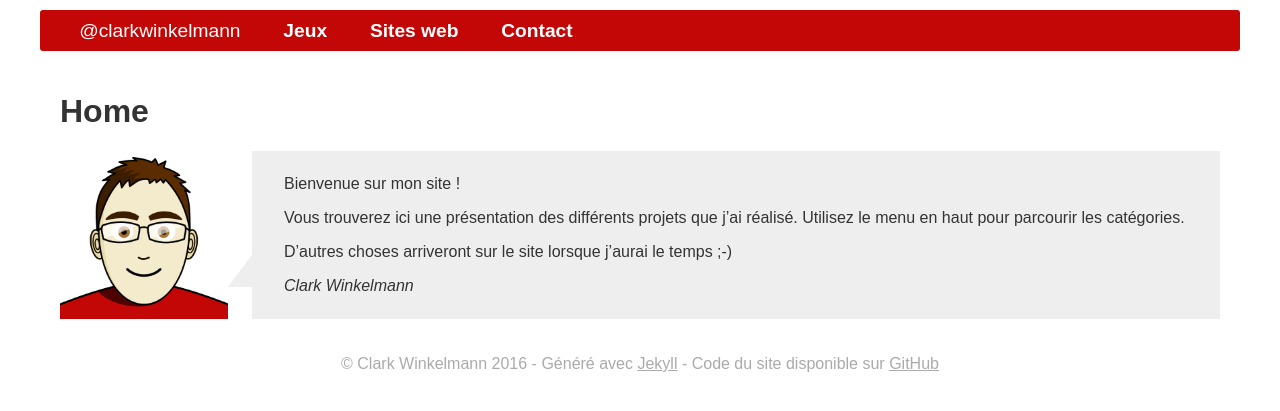
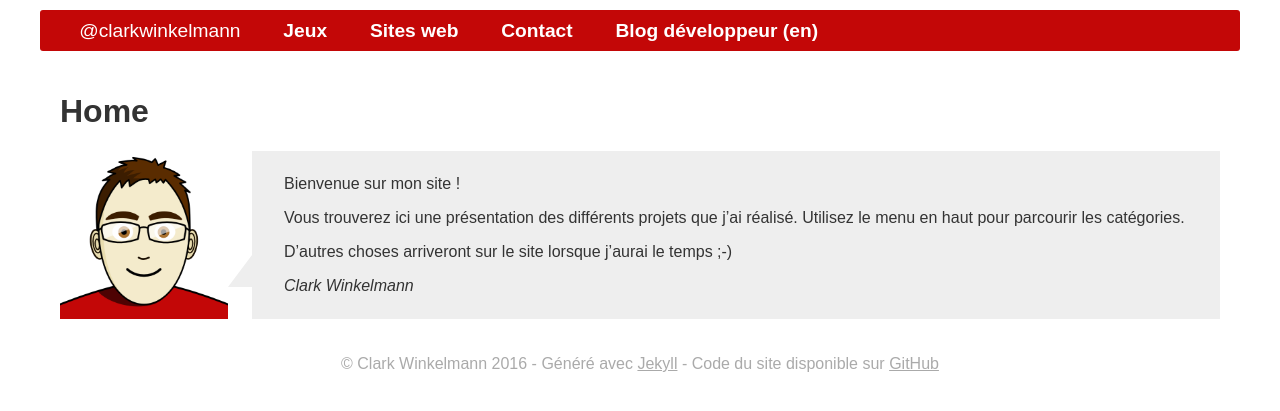
Before and after one commit to clarkwinkelmann/clarkwinkelmann.com, a Jekyll site: the page built from index.md, in a window 1280 px wide. Shown: the top 411 px of the page. Built offline with Jekyll 4.4.1, drawn with Linux system fonts in a browser that asks for light colours; comment, search, counter and statistics services are not loaded.

Commit message:
Ajout lien vers le blog

```diff
--- a/_includes/header.html
+++ b/_includes/header.html
@@ -6,6 +6,7 @@
 				<li><a href="/jeux">Jeux</a></li>
 				<li><a href="/sites-web">Sites web</a></li>
 				<li><a href="/contact">Contact</a></li>
+				<li><a href="https://blog.clarkwinkelmann.com/" title="Blog adressé aux développeurs, en anglais">Blog développeur (en)</a></li>
 			</ul>
 		</nav>
 	</div>
```
